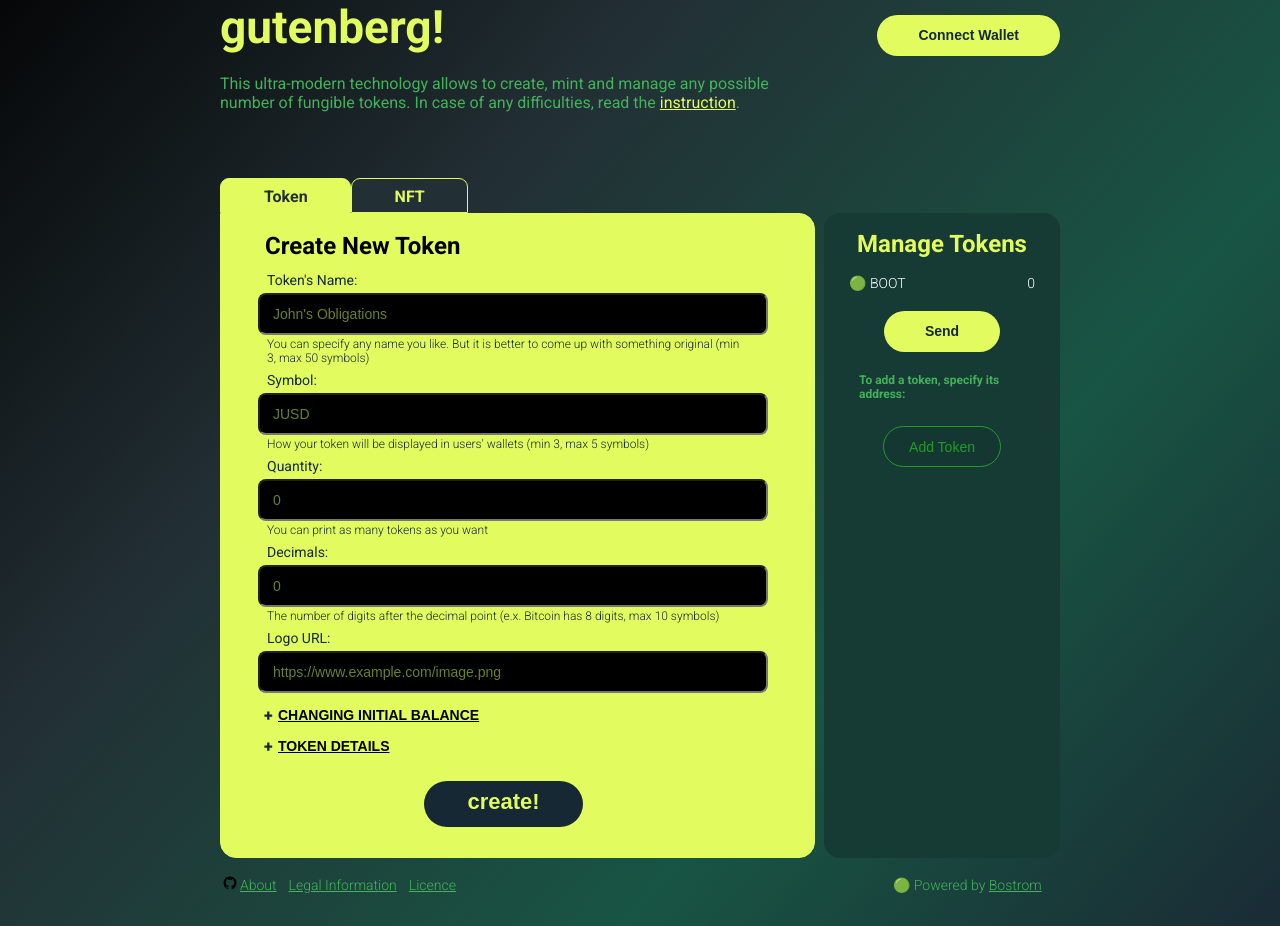
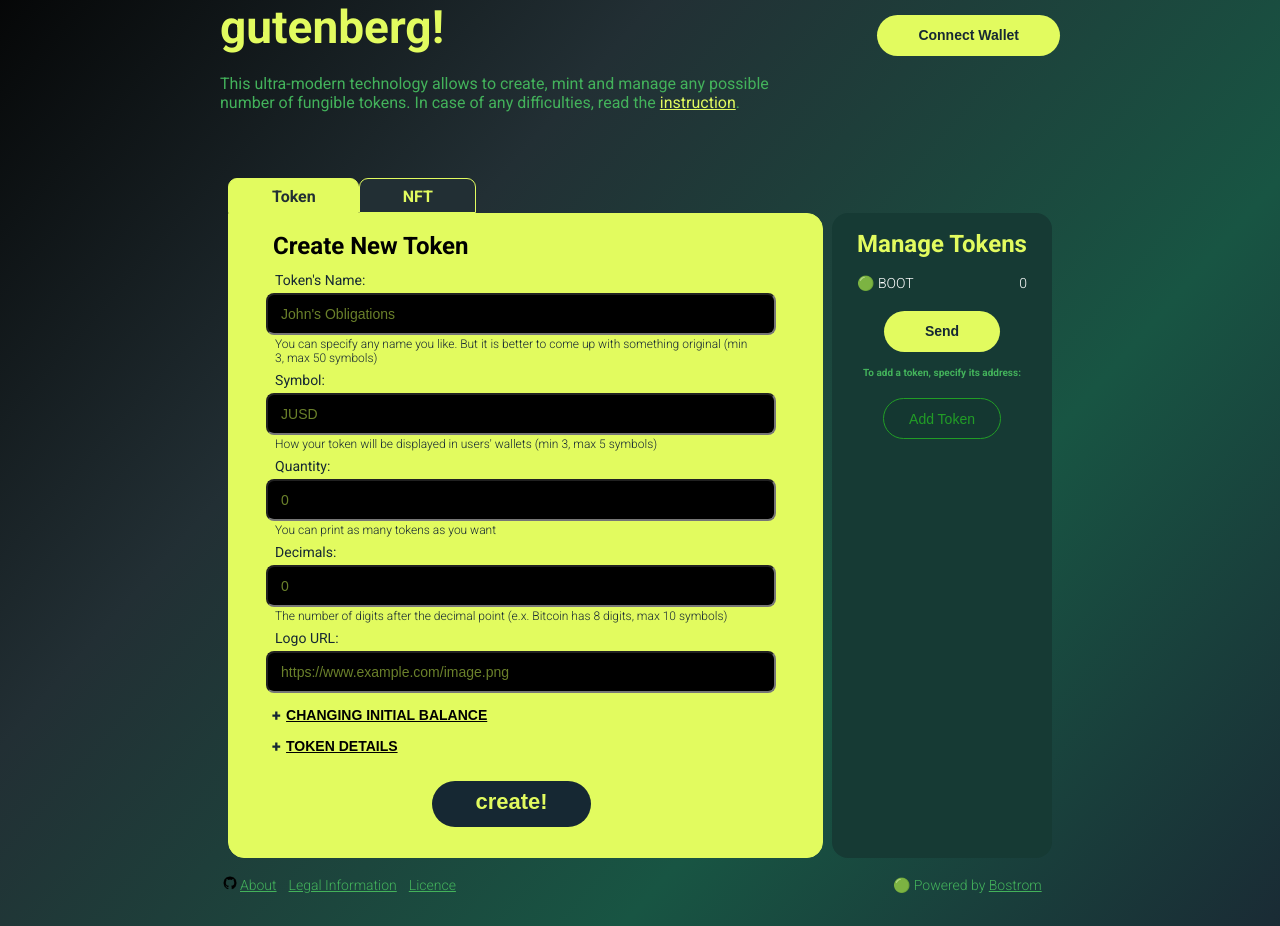
Before and after one commit to diekuche/gutenberg, a React (Create React App) app: page / in a window 1280 px wide. Built offline with nearby package versions, Linux system fonts and the light colour scheme.

Commit message:
update branch

```diff
--- a/src/components/ManageTokens/ManageTok.module.css
+++ b/src/components/ManageTokens/ManageTok.module.css
@@ -26,16 +26,10 @@
 }
 
 .info {
-  display: flex;
-  flex-direction: row;
-  align-self: flex-start;
-  text-align: left;
-  font-style: normal;
   font-weight: 700;
   color: #43b25b;
-  font-size: 12px;
-  margin: 5px 4px 5px 0px;
-  padding: 1px 10px 5px;
+  font-size: 10px;
+  margin: 0px 0px 5px 0px;
 }
 
 .inputs {
--- a/src/components/Token/Token.module.css
+++ b/src/components/Token/Token.module.css
@@ -59,7 +59,7 @@
   font-weight: 700;
   color: #43b25b;
   font-size: 10px;
-  margin: 0px 5px 5px;
+  margin: 0px px 5px;
 }
 
 .token {
```
